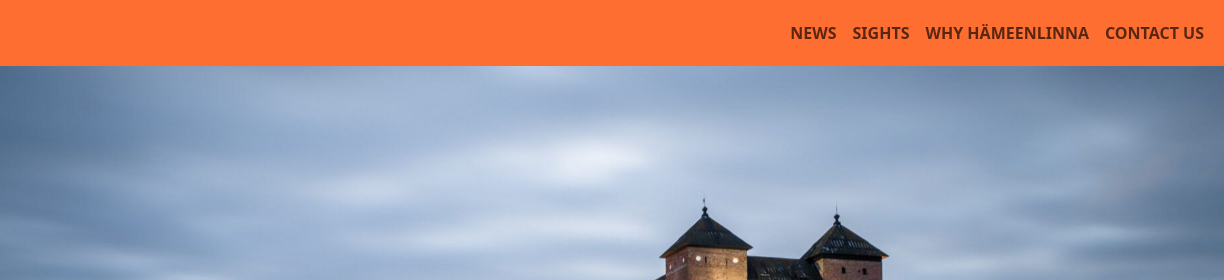
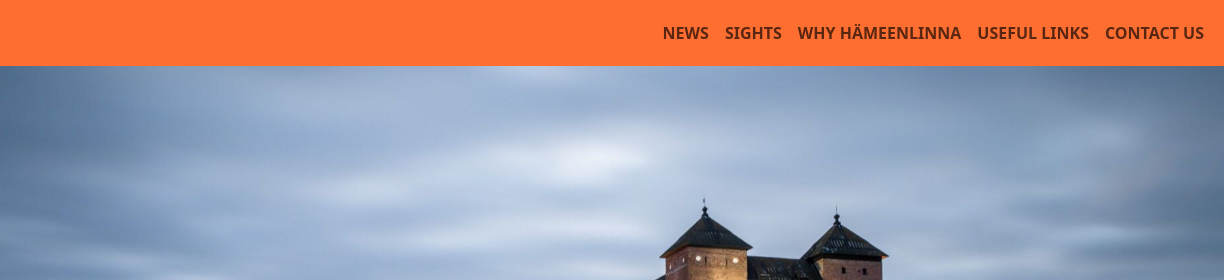
Before and after one commit to viktoriaszabo-sz/website-project, a plain HTML site: page 1st_website.html in a window 1280 px wide. Shown: the top 280 px of the page, 56-1280 px from the left. Drawn offline with nearby package versions, Linux system fonts and the light colour scheme.

Commit message:
add useful link to navbar

```diff
--- a/1st_website.html
+++ b/1st_website.html
@@ -50,6 +50,9 @@
             </li>
             <li class="nav-item dropdown">
               <a class="nav-link" href="#why"><b>WHY HÄMEENLINNA</b></a>
+            </li>
+            <li class="nav-item dropdown">
+              <a class="nav-link" href="#link4"><b>USEFUL LINKS</b></a>
             </li>
             <li class="nav-item">
               <a class="nav-link" href="#footer"><b>CONTACT US</b></a>
```
